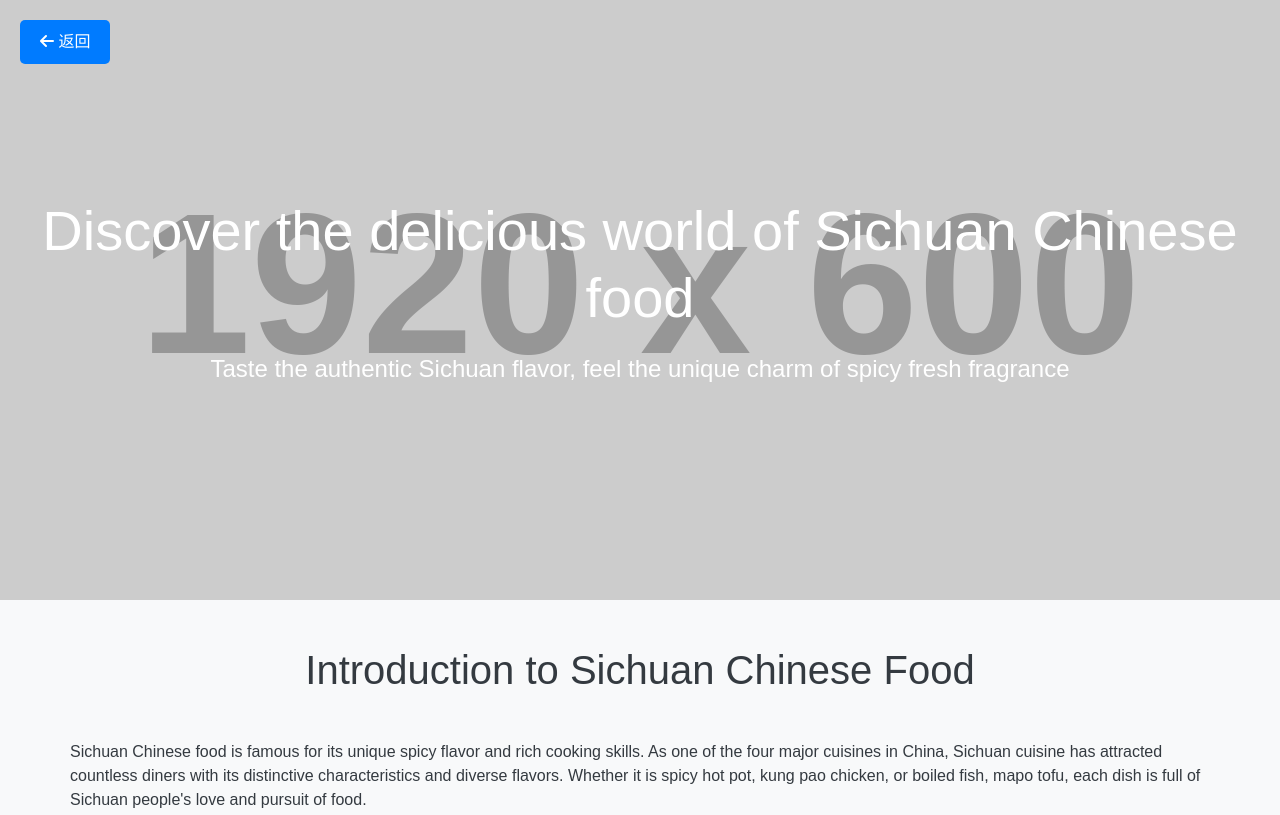
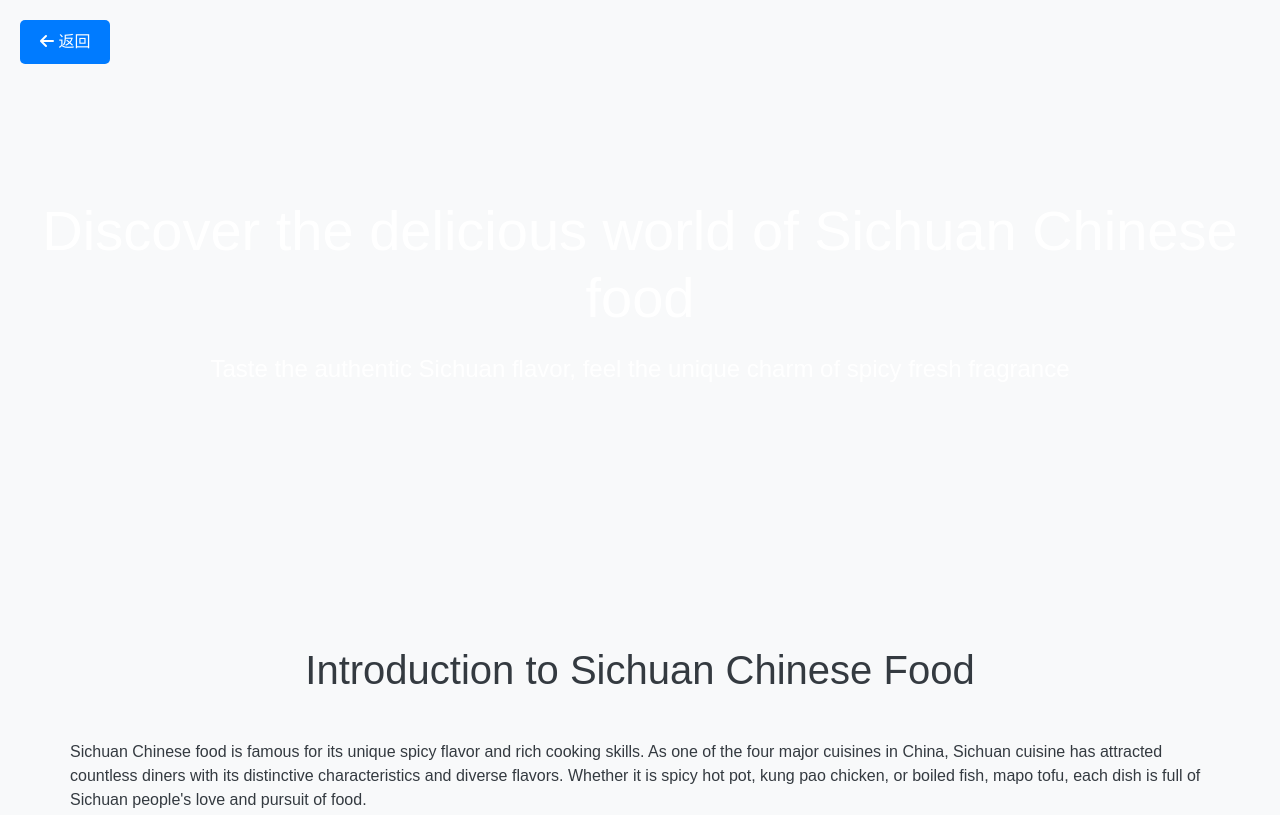
Before and after one commit to Zuranwu/zuran-portfolio, a plain HTML site: page chinese.html in a window 1280 px wide. Shown: the top 815 px of the page. Drawn offline with nearby package versions, Linux system fonts and the light colour scheme; placeholder pictures from the web are drawn by us.

Commit message:
Update chinese.html

```diff
--- a/chinese.html
+++ b/chinese.html
@@ -14,7 +14,7 @@
             color: #343a40;
         }
         .hero {
-            background-image: url('https://via.placeholder.com/1920x600');
+            background: 63c2b8;
             background-size: cover;
             background-position: center;
             height: 600px;
```
